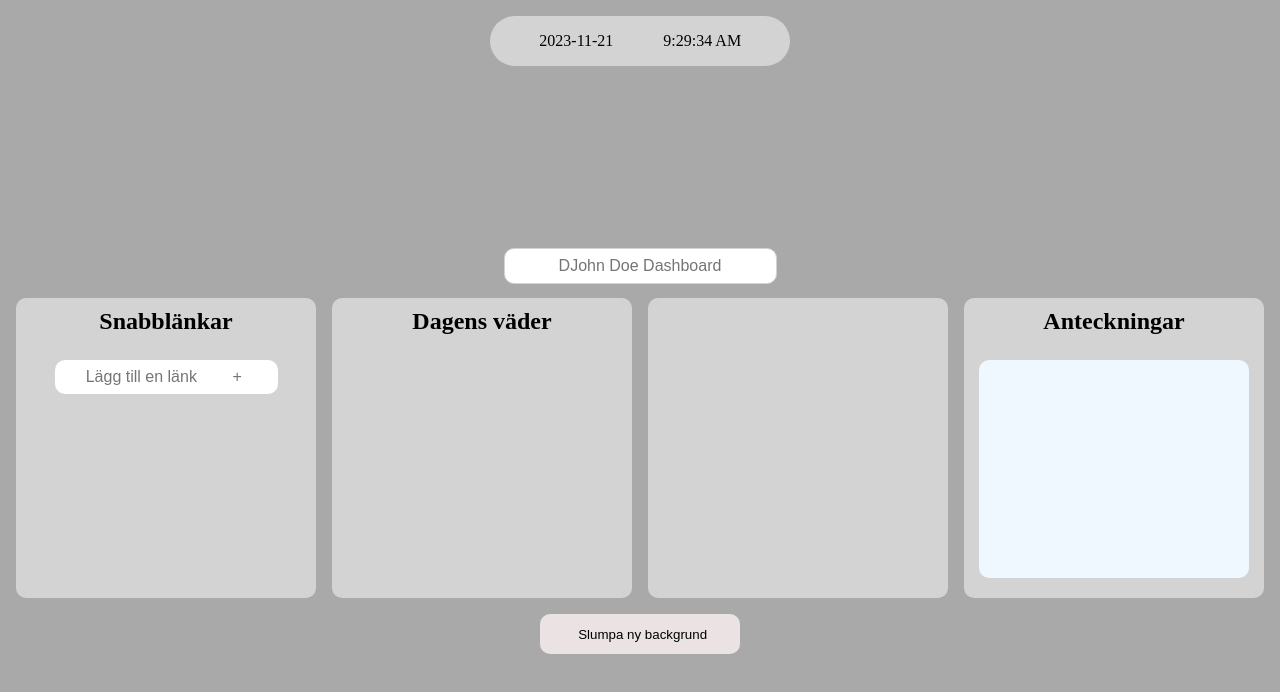
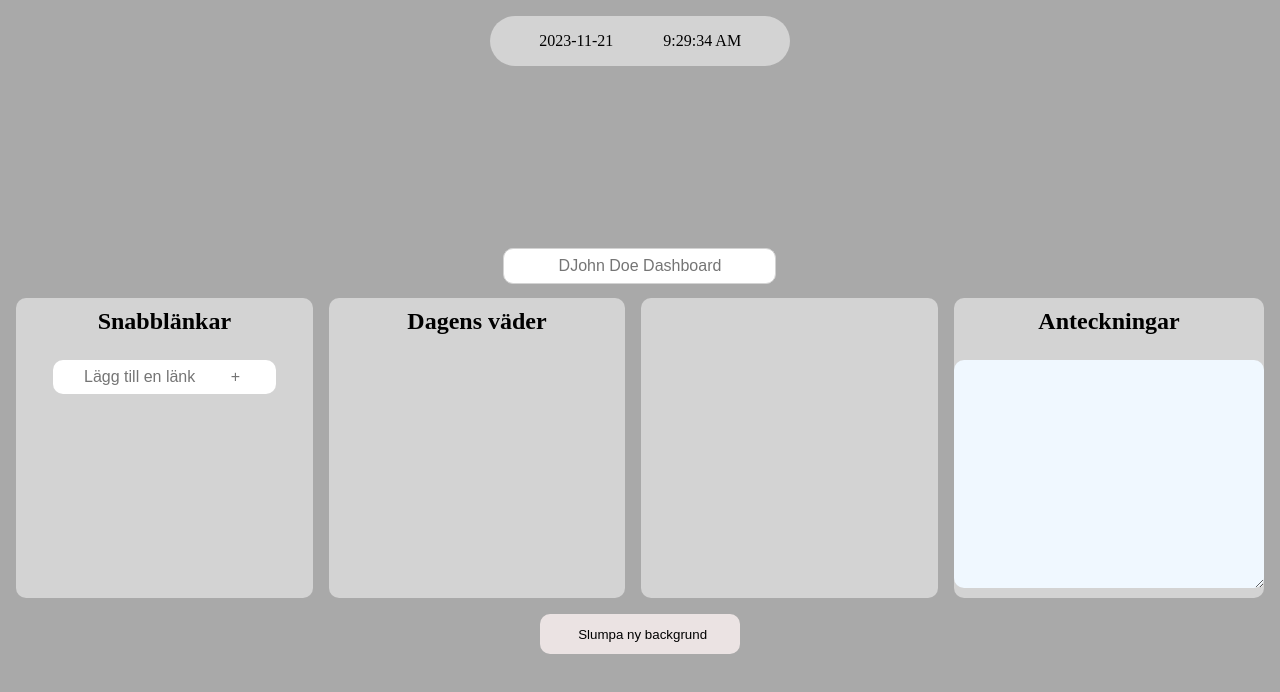
Before and after one commit to Fullstack-David/dashboard, a plain HTML site: page index.html in a window 1280 px wide. Drawn offline with Linux system fonts and the light colour scheme; no server answers.

Commit message:
added som css

```diff
--- a/index.html
+++ b/index.html
@@ -59,7 +59,12 @@
       <div class="notes">
         <h2>Anteckningar</h2>
 
-        <input type="text" id="note" />
+        <textarea
+          name="userNotes"
+          id="userNotes"
+          cols="25"
+          rows="10"
+        ></textarea>
       </div>
       <!-- punkt-7 -->
       <div class="change-background">
--- a/js/notes.js
+++ b/js/notes.js
@@ -0,0 +1,24 @@
+//localStorage.setItem('link', JSON.stringify(linkList));
+let notes = document.querySelector('.notes');
+let userNotes = document.getElementById('userNotes')
+
+let test = JSON.parse(localStorage.getItem('userNotes'));
+userNotes.value = test;
+
+// Försök att hämta befintliga anteckningar från localStorage
+let noteStorage = JSON.parse(localStorage.getItem(''));
+
+// Funktion för att spara anteckningar till localStorage
+function saveNote() {
+    localStorage.setItem('userNotes', JSON.stringify(noteStorage));
+
+}
+
+// Lyssna på ändringar i input-fältet för anteckningar
+userNotes.addEventListener('input', function () {
+    // Uppdatera anteckningar när användaren skriver
+    noteStorage = userNotes.value;
+
+    // Spara anteckningarna till localStorage
+    saveNote();
+});
--- a/style.css
+++ b/style.css
@@ -195,16 +195,22 @@ body {
 /*------- punkt-6 ----------*/
 .notes {
   grid-column: 1 / span 3;
+  border-radius: 10px;
+  background-color: lightgray;
+  gap: 25px;
+  text-align: center;
+  padding-top: 10px;
+  display: flex;
+  flex-direction: column;
+  align-items: center;
 }
-.notes #note {
+#userNotes {
   background-color: aliceblue;
-  min-width: 90%;
-  height: 75%;
   border-radius: 10px;
   border: none;
-  padding-top: 0;
-  position: relative;
-  top: 0;
+  padding: 10px;
+  line-height: 1.3rem;
+  font-size: 1.1rem;
 }
 
 /* punkt 7 CSS */
```
